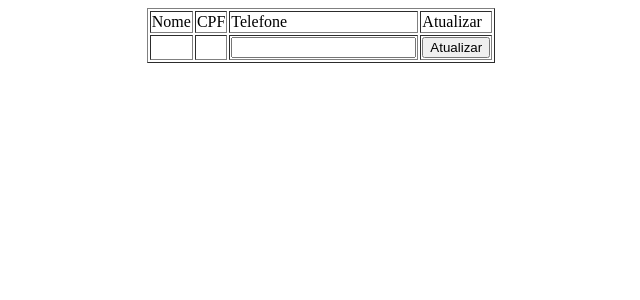
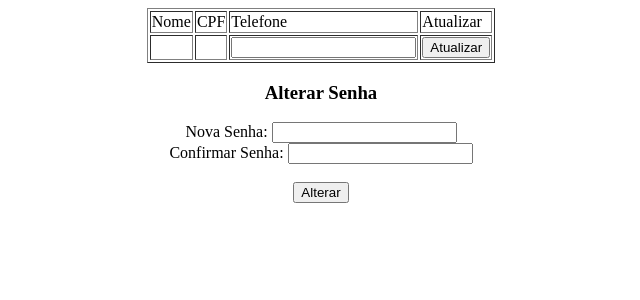
Before and after one commit to NicollyeCrist/A3.2, a PHP site: page /alterardados.php in a window 1280 px wide. Shown: the top 300 px of the page, without its empty margins (319-959 px from the left). Run offline with PHP 8.4, Linux system fonts and the light colour scheme; the visitor is signed in with stand-in values (Sample User, id 1); data that the repository does not hold is empty.

Commit message:
Update alterardados.php

```diff
--- a/alterardados.php
+++ b/alterardados.php
@@ -46,6 +46,15 @@ if ($telefone <> NULL) {
 				</tr>
 			</table>
 		</form>
+		<h3> Alterar Senha </h3>
+		<form id= "altera-senha" action= "alterarsenha.php" method= "POST">
+
+			Nova Senha: <input type="password" name="senha"><br>
+			Confirmar Senha: <input type="password" name="confirmarsenha"><br><br>
+			<input type="submit" name="alterar" value="Alterar">
+
+
+</form>
 	</center>
 </body>
 </html>
```
